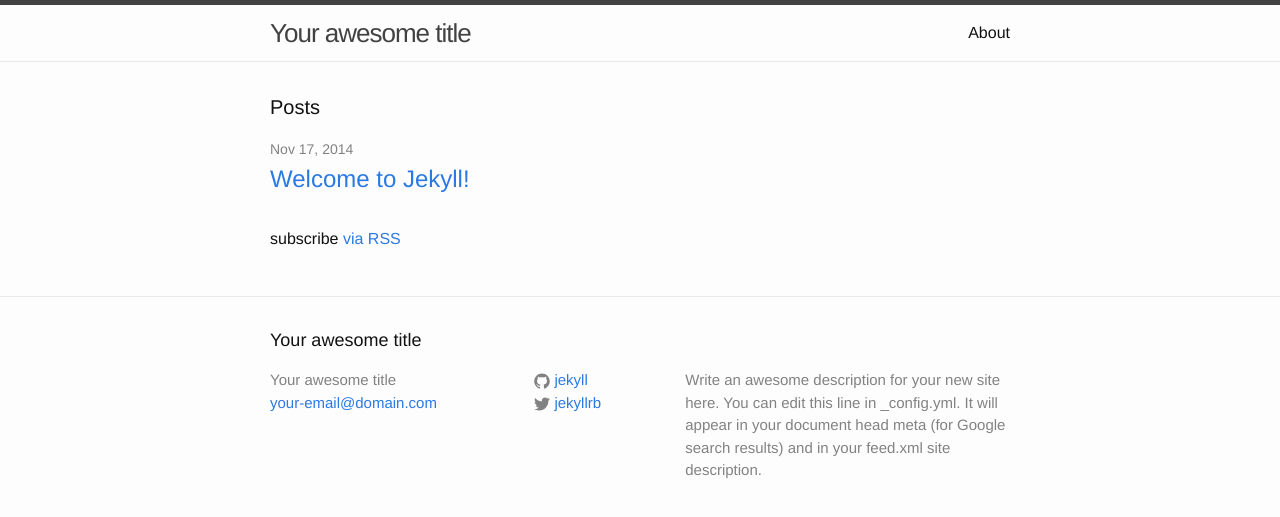
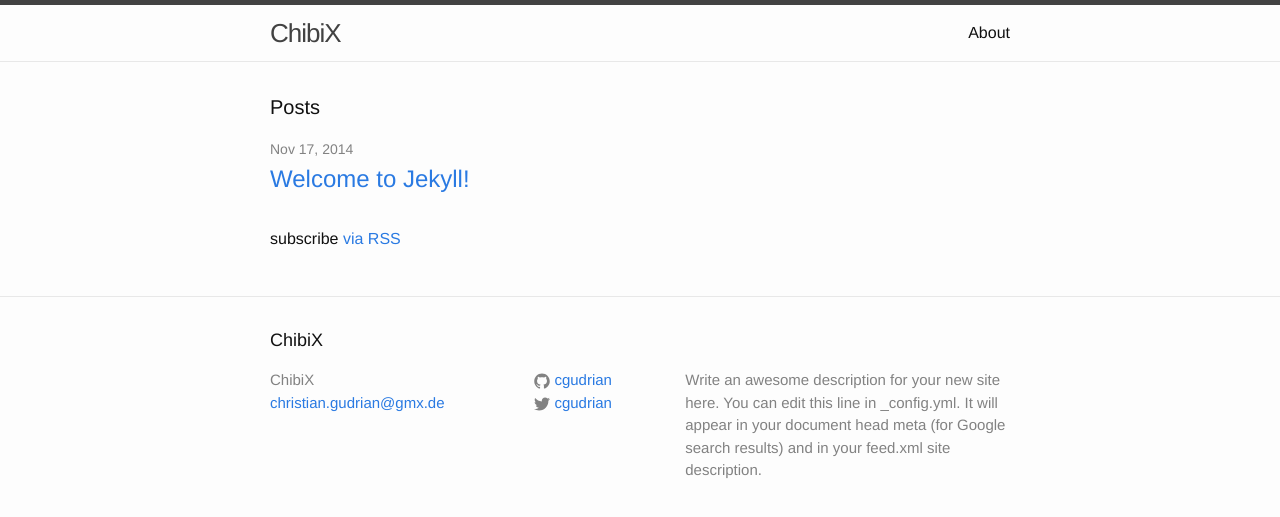
Before and after one commit to cgudrian/chibix, a Jekyll site: the page built from index.html, in a window 1280 px wide. Shown: the top 517 px of the page. Built offline with Jekyll 4.4.1, drawn with Linux system fonts in a browser that asks for light colours.

Commit message:
updated _config.yml

```diff
--- a/_config.yml
+++ b/_config.yml
@@ -1,14 +1,14 @@
 # Site settings
-title: Your awesome title
-email: your-email@domain.com
+title: ChibiX
+email: christian.gudrian@gmx.de
 description: > # this means to ignore newlines until "baseurl:"
   Write an awesome description for your new site here. You can edit this
   line in _config.yml. It will appear in your document head meta (for
   Google search results) and in your feed.xml site description.
-baseurl: "" # the subpath of your site, e.g. /blog/
-url: "http://yourdomain.com" # the base hostname & protocol for your site
-twitter_username: jekyllrb
-github_username:  jekyll
+baseurl: "/chibix/" # the subpath of your site, e.g. /blog/
+url: "http://cgudrian.github.io" # the base hostname & protocol for your site
+twitter_username: cgudrian
+github_username:  cgudrian
 
 # Build settings
 markdown: kramdown
```
